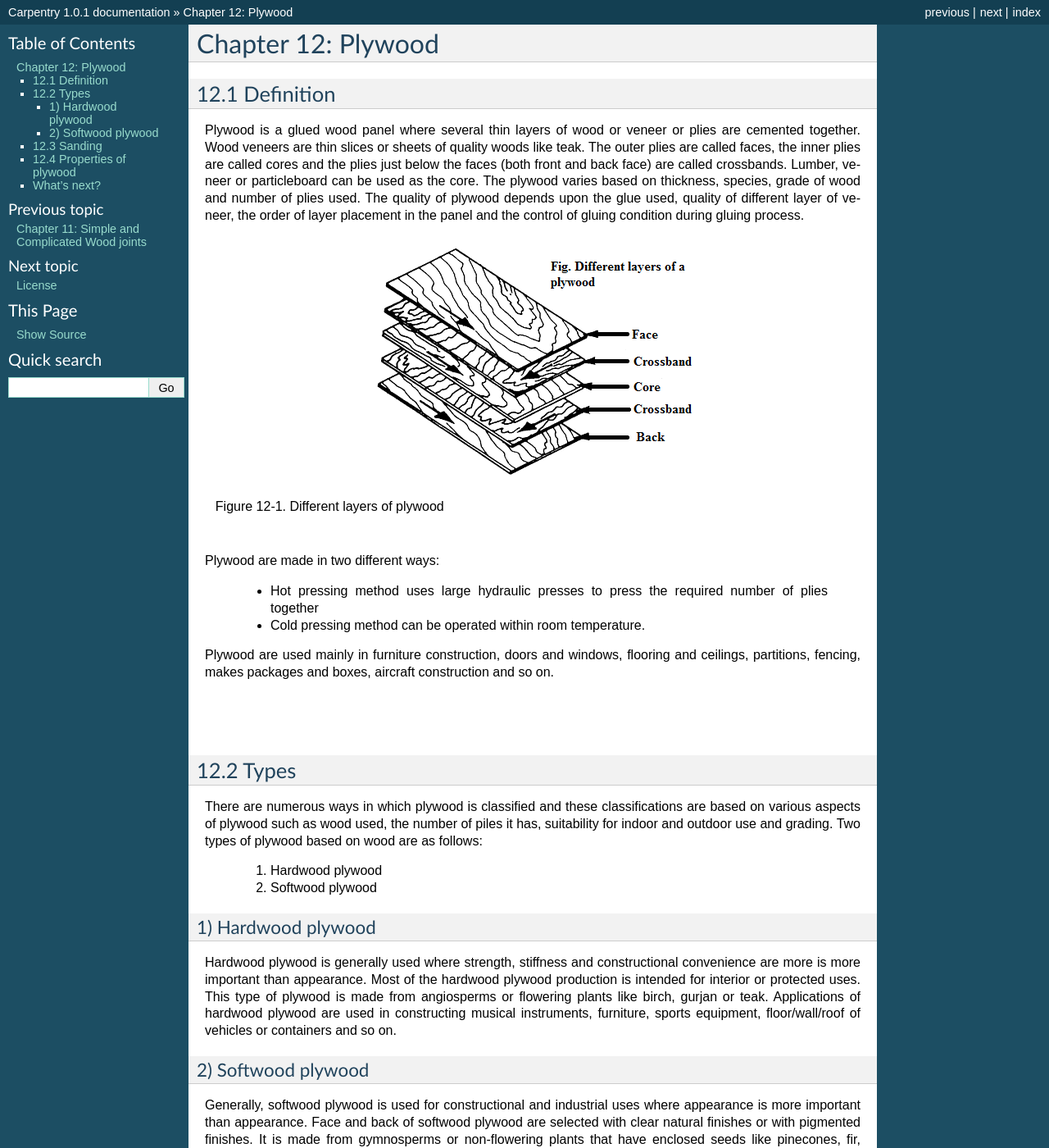
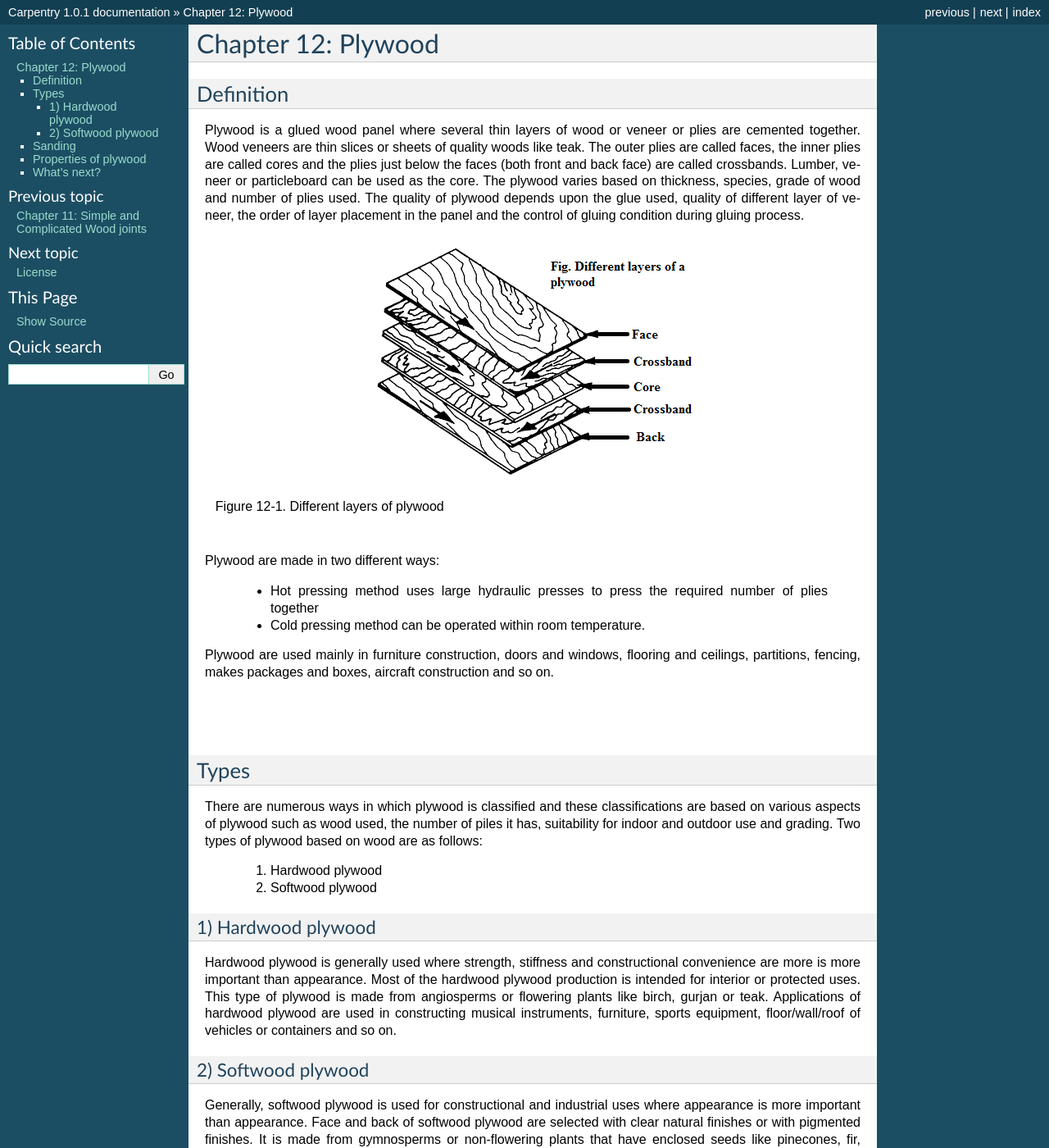
Before and after one commit to omgitspradeep/Carpentry, a Sphinx documentation site: the page built from docs/pages/chapter12.rst, in a window 1280 px wide and 1400 px high. Shown: the whole window at 82% size. Built offline with Sphinx 7.4.7, drawn with Linux system fonts in a browser that asks for light colours; pages that are not in the unit, such as notebooks, are missing from menus; some of the changed text lies outside the part shown.

Commit message:
Update chapter12.rst

```diff
--- a/docs/pages/chapter12.rst
+++ b/docs/pages/chapter12.rst
@@ -3,8 +3,8 @@ Chapter 12: Plywood
 ===================
 
 
-12.1 Definition
-===============
+Definition
+==========
 
 Plywood is a glued wood panel where several thin layers of wood or veneer or plies are cemented together. Wood veneers are thin slices or sheets of quality woods like teak. The outer plies are called faces, the inner plies are called cores and the plies just below the faces (both front and back face) are called crossbands. Lumber, veneer or particleboard can be used as the core. The plywood varies based on thickness, species, grade of wood and number of plies used. The quality of plywood depends upon the glue used, quality of different layer of veneer, the order of layer placement in the panel and the control of gluing condition during gluing process.
 
@@ -28,8 +28,8 @@ Plywood are used mainly in furniture construction, doors and windows, flooring a
 |
 
 
-12.2 Types
-==========
+Types
+=====
 
 There are numerous ways in which plywood is classified and these classifications are based on various aspects of plywood such as wood used, the number of piles it has, suitability for indoor and outdoor use and grading.
 Two types of plywood based on wood are as follows:
@@ -55,8 +55,8 @@ Generally, softwood plywood is used for constructional and industrial uses where
 
 
 
-12.3 Sanding
-============
+Sanding
+=======
 
 Sanding is the process of making rough plywood surface into smooth or polish surface by rubbing it with sandpaper or a mechanical sander. To give appearance of real wood you need to apply protective polyurethane or stain the plywood. But sanding of plywood to obtain smooth surface is necessary before you proceed for coating.
 Follow the following steps to sand the plywood:
@@ -79,8 +79,8 @@ Follow the following steps to sand the plywood:
 |
 |
 
-12.4 Properties of plywood
-==========================
+Properties of plywood
+=====================
 
 Some properties of plywood are as follows:
 
```
